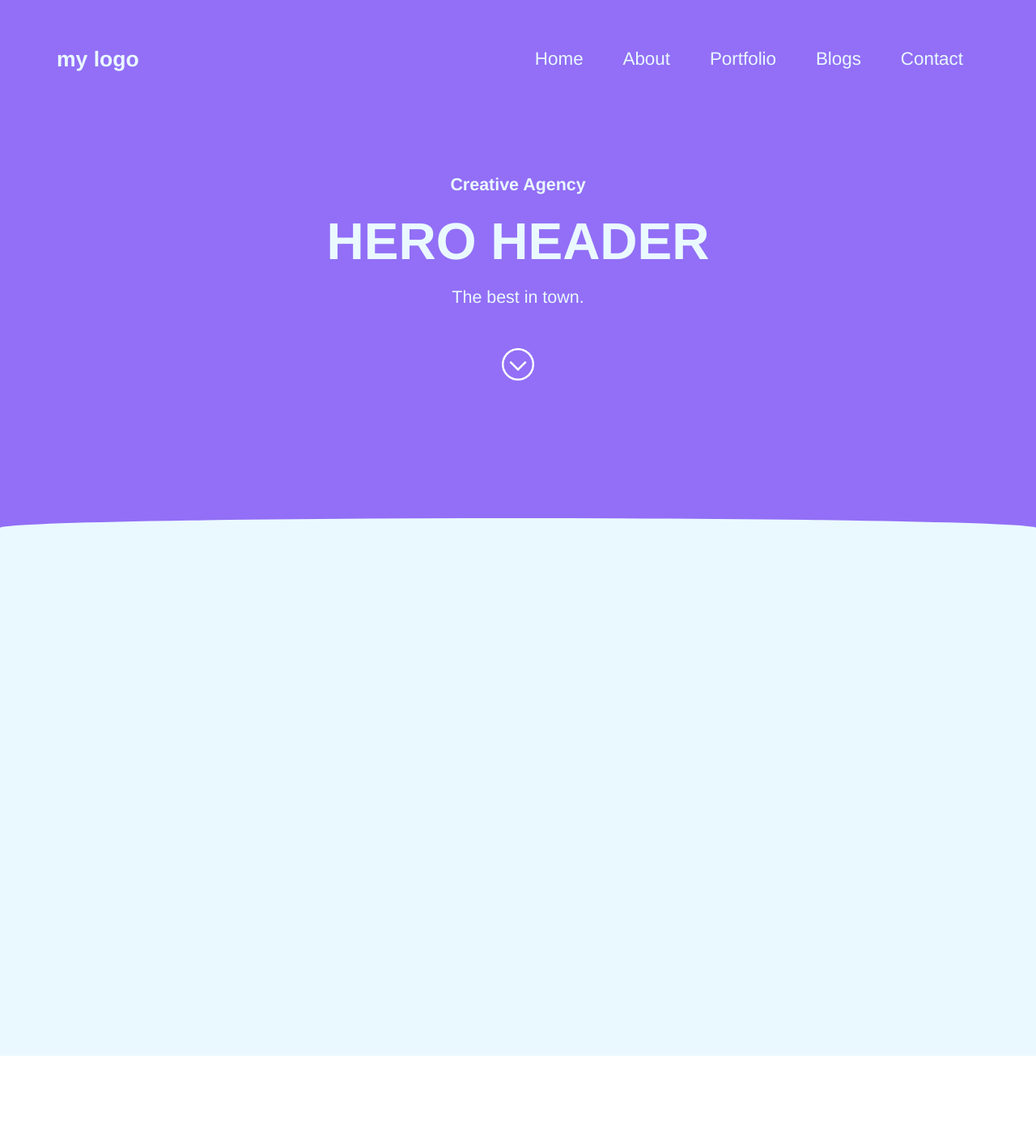
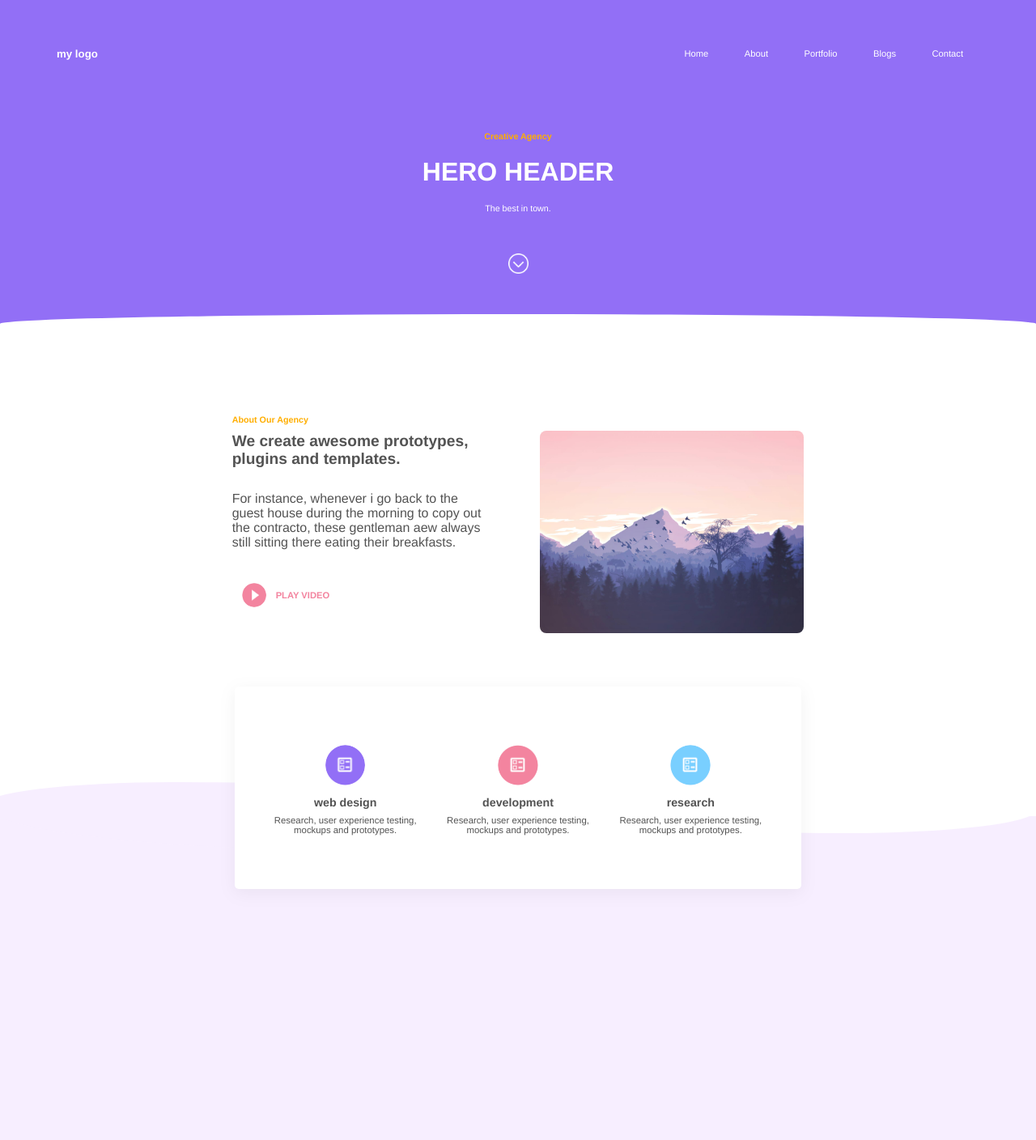
Before and after one commit to MatheusTostes/lading-page, a plain HTML site: page src/index.html in a window 1280 px wide. Shown: the whole page at 81% size. Before the commit the page ends 1304 px from the top, so only its background shows below. Drawn offline with Linux system fonts and the light colour scheme.

Commit message:
Add anouncement and services sections

```diff
--- a/src/index.html
+++ b/src/index.html
@@ -11,27 +11,59 @@
   </head>
   <div class="container">
     <header>
-      <div class="topBar">
+      <div class="top-bar">
         <h5 class="logo">my logo</h5>
         <div>
-          <button class="topBarButton">Home</button>
-          <button class="topBarButton">About</button>
-          <button class="topBarButton">Portfolio</button>
-          <button class="topBarButton">Blogs</button>
-          <button class="topBarButton">Contact</button>
+          <button class="top-bar-button">Home</button>
+          <button class="top-bar-button">About</button>
+          <button class="top-bar-button">Portfolio</button>
+          <button class="top-bar-button">Blogs</button>
+          <button class="top-bar-button">Contact</button>
         </div>
       </div>
-      <div class="headerCentral">
-        <h6>Creative Agency</h6>
-        <h1 class="heroHeader">HERO HEADER</h1>
-        <h6 class="sloganHeader">The best in town.</h6>
-        <img class="downChevron" src="../images/down-chevron.png">
+      <div class="header-central">
+        <h6 class="creative-header">Creative Agency</h6>
+        <h1 class="hero-header">HERO HEADER</h1>
+        <h6 class="slogan-header">The best in town.</h6>
+        <img class="down-chevron" src="../images/down-chevron.png">
       </div>
     </header>
-    <div class="curved"></div>
+    <div class="curved-header-anouncement"></div>
     <body>
-      <div class="announcement">
-        <h1></h1>
+      <div class="anouncement">
+        <div class="anouncement-text">
+          <div>
+            <h6 class="about-text">About Our Agency</h6>
+            <h1 class="title-section">We create awesome prototypes, plugins and templates.</h1>
+          </div>
+          <h3 class="text-section">For instance, whenever i go back to the guest house during the morning to copy out the contracto, these gentleman aew always still sitting there eating their breakfasts.</h3>
+          <button class="button-play-video">
+            <img class="img-play-video" src="../images/play-video.png" alt="">
+            PLAY VIDEO
+          </button>
+        </div>
+        <img src="../images/scenario1.png" alt="" class="image-anouncement">
+      </div>
+      <div class="curved-anouncement-projects"></div>
+      <div class="services">
+        <div class="container-card-services">
+          <div class="card-service">
+            <img class="card-image" src="../images/web-design.png" alt="">
+            <h4 class="card-title">web design</h4>
+            <h5 class="card-description">Research, user experience testing, mockups and prototypes.</h5>
+          </div>
+          <div class="card-service">
+            <img class="card-image" src="../images/development.png" alt="">
+            <h4 class="card-title">development</h4>
+            <h5 class="card-description">Research, user experience testing, mockups and prototypes.</h5>
+          </div>
+          <div class="card-service">
+            <img class="card-image" src="../images/research.png" alt="">
+            <h4 class="card-title">research</h4>
+            <h5 class="card-description">Research, user experience testing, mockups and prototypes.</h5>
+          </div>
+        </div>
+
       </div>
     </body>
     <footer></footer>
--- a/src/styles.css
+++ b/src/styles.css
@@ -7,14 +7,19 @@
   height: 100vh;
 }
 
+body {
+  background-color: #F7EEFF;
+  color: #535353;
+}
+
 header {
   font-weight: 900;
-  font-size: 2em;
-  color: #eaf9ff;
-  padding-bottom: 100px;
+  font-size: 1em;
+  color: #ffffff;
+  padding-bottom: 20px;
 }
 
-.topBar {
+.top-bar {
   display: flex;
   padding: 50px 70px;
   justify-content: space-between;
@@ -25,20 +30,20 @@ header {
   cursor: pointer;
 }
 
-.topBarButton {
+.top-bar-button {
   display: inline-block;
   position: relative;
   font-size: 0.7em;
-  color: #eaf9ff;
+  color: #ffffff;
   background-color: transparent;
   padding: 10px 10px;
   margin: 0 10px;
   cursor: pointer;
 }
-.topBarButton:hover {
+.top-bar-button:hover {
   opacity: 0.7;
 }
-.topBarButton:after {
+.top-bar-button:after {
   content: '';
   position: absolute;
   width: 100%;
@@ -46,53 +51,191 @@ header {
   height: 2px;
   bottom: 0;
   left: 0;
-  background-color: #eaf9ff;
+  background-color: #ffffff;
   transform-origin: bottom right;
   transition: transform 0.25s ease-out;
 }
-.topBarButton:hover:after {
+.top-bar-button:hover:after {
   transform: scaleX(1);
   transform-origin: bottom left;
 }
 
-.headerCentral {
+.header-central {
   width: 100%;
   display: flex;
-  padding: 70px 0;
+  padding: 30px 0;
   flex-direction: column;
   align-items: center;
   justify-content: center;
 }
+.creative-header {
+  color: #FFAE00;
+}
 
-.heroHeader {
+.hero-header {
   padding: 20px;
   font-weight: 900;
 }
 
-.sloganHeader {
+.slogan-header {
   font-weight: 200;
 }
 
-.downChevron {
-  height: 40px;
+.down-chevron {
+  height: 25px;
+  margin-top: 50px;
   filter: invert(100%);
-  margin-top: 50px;
+  -webkit-filter: invert(100%);
   cursor: pointer;
 }
-.downChevron:hover{
+.down-chevron:hover{
   margin: 60px 0 -10px 0;
   transition: 0.5s;
 }
 
-.curved {
+.curved-header-anouncement {
   height: 3vh;
   width: 100%;
-  background-color: #eaf9ff;
+  background-color: #ffffff;
   border-top-left-radius: 50%;
   border-top-right-radius: 50%;
 }
 
-.announcement {
-  height: 80vh;
-  background-color: #eaf9ff;
+.anouncement {
+  width: 100%;
+  background-color: #ffffff;
+  padding: 100px 0 100px 0;
+  display: flex;
+  justify-content: center;
+  align-items: center;
 }
+
+.anouncement-text {
+  width: 25%;
+  height: 250px;
+  padding-bottom: 40px;
+  display: flex;
+  flex-direction: column;
+  justify-content: space-between;
+  align-items: space-between;
+  margin: 0 30px 0 70px;
+}
+
+.about-text {
+  font-weight: 600;
+  margin-bottom: 10px;
+  color: #FFAE00;
+}
+
+.title-section {
+  font-size: 1.2em;
+  font-weight: 600;
+}
+
+.text-section {
+  font-size: 1em;
+  font-weight: 200;
+}
+
+.button-play-video{
+  width: 150px;
+  background-color: transparent;
+  display: flex;
+  align-items: center;
+  font-size: 0.7em;
+  font-weight: 900;
+  color: #F3849F;
+  cursor: pointer;
+}
+.button-play-video:focus {
+  border: none;
+}
+
+.img-play-video {
+  background-color: transparent;
+  border-radius: 50%;
+  height: 30px;
+  margin: 12px;
+}
+
+.image-anouncement {
+  height: 250px;
+  margin: 0 70px 0 30px;
+  border-radius: 8px;
+}
+
+.curved-anouncement-projects {
+  position: relative;
+  height: 106px;
+  width: 100%;
+  background: #ffffff;
+  bottom: 0;
+}
+
+.curved-anouncement-projects::before, .curved-anouncement-projects::after {
+  content: "";
+  display: block;
+  position: absolute;
+  border-radius: 50% 100%;
+}
+
+.curved-anouncement-projects::before {
+  width: 55%;
+  height: 80%;
+  background-color: #ffffff;
+  right: 0;
+  top: 40%;
+}
+.curved-anouncement-projects::after {
+  width: 55%;
+  height: 80%;
+  background-color: #F7EEFF;
+  left: -1.5%;
+  top: 60%;
+}
+
+.services {
+  height: 50vh;
+  background-color: #F7EEFF;
+  display: flex;
+  justify-content: center;
+}
+
+.container-card-services {
+  position: relative;
+  margin: -160px;
+  background-color: #ffffff;
+  height: 190px;
+  width: 50%;
+  padding: 30px 30px;
+  border-radius: 5px;
+  display: flex;
+  align-items: center;
+  justify-content: space-around;
+  box-shadow: 0 5px 20px rgba(131, 131, 131, 0.1);
+}
+
+.card-service {
+  width: 35%;
+  margin: 10px;
+  display: flex;
+  flex-direction: column;
+  align-items: center;
+  text-align: center;
+  font-size: 0.89em;
+}
+
+.card-image {
+  height: 50px;
+  border-radius: 50%;
+  margin: 5px;
+}
+
+.card-title {
+  margin: 8px;
+}
+
+.card-description {
+  font-weight: 200;
+  font-size: 0.8em;
+}
```
Also changed, not shown: images/development.png (added), images/play-video.png (added), images/research.png (added), images/scenario1.png (added), images/web-design.png (added).
